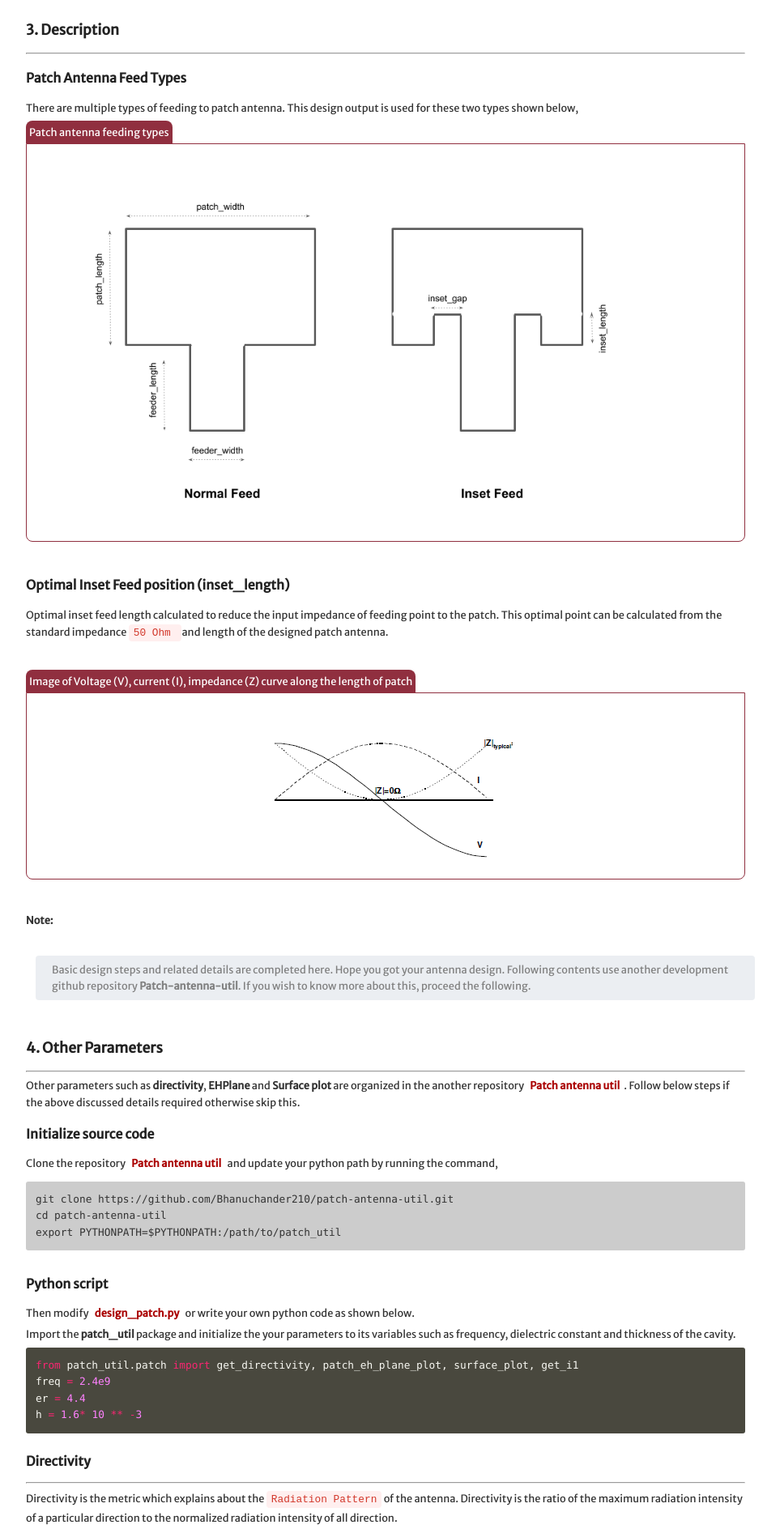
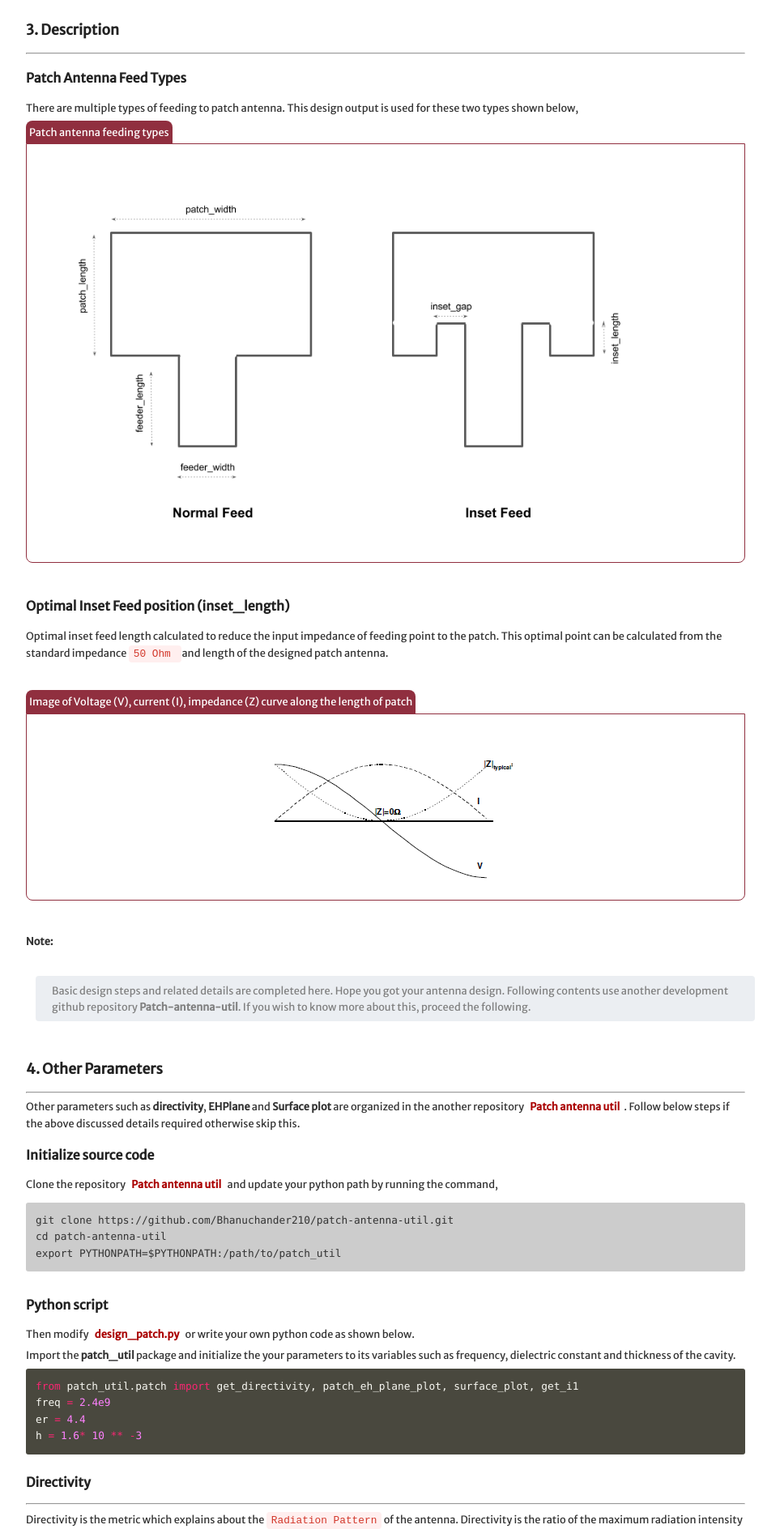
Before and after one commit to bhachauk/bhachauk.github.io, a Jekyll site: the page built from posts/wireless/_posts/2018-09-22-Design-A-Rectangular-Patch-Antenna-Using-Python.md, in a window 1280 px wide. Shown: the part 2188-4076 px from the top of the page at 81% size, without its empty margins (164-1127 px from the left). Built offline with Jekyll 4.4.1, drawn with Linux system fonts in a browser that asks for light colours; nearby versions of some CDN libraries; some web fonts are replaced; comment, search, counter and statistics services are not loaded.

Commit message:
image fixed.

```diff
--- a/posts/wireless/_posts/2018-09-22-Design-A-Rectangular-Patch-Antenna-Using-Python.md
+++ b/posts/wireless/_posts/2018-09-22-Design-A-Rectangular-Patch-Antenna-Using-Python.md
@@ -112,9 +112,9 @@ There are multiple types of feeding to patch antenna. This design output is used
 
 <kbd class="imgtitle">Patch antenna feeding types</kbd>
 
-<div class="imgbrd">
-<img src="/images/patch/patch_antenna_types.png" style="width:800px;"/>
-</div>
+
+![types](/images/patch/patch_antenna_types.png)
+{: .imgbrd}
 
 ##### Optimal Inset Feed position (inset_length)
 
```
